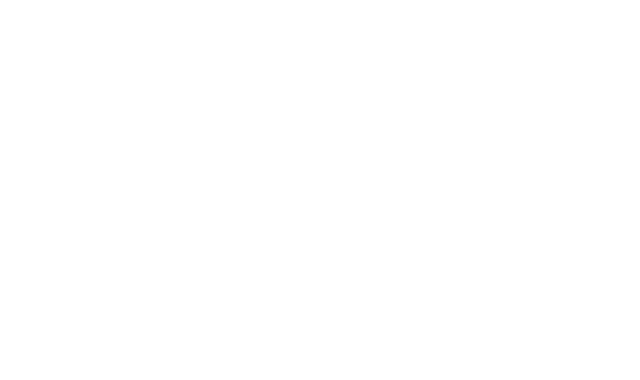
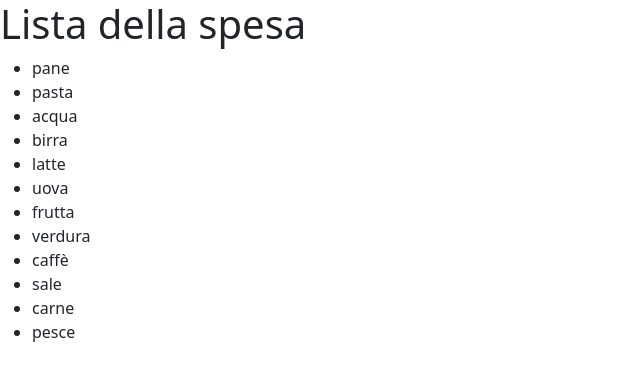
Before and after one commit to patrictobola/js-lista-spesa, a plain HTML site: page index.html in a window 1280 px wide. Shown: the whole page, without its empty margins (0-640 px from the left). Drawn offline with nearby package versions, Linux system fonts and the light colour scheme.

Commit message:
list done with for loop

```diff
--- a/index.html
+++ b/index.html
@@ -16,7 +16,8 @@
 </head>
 
 <body>
-
+    <h1>Lista della spesa</h1>
+    <div id="list"></div>
     <script src="js/script.js"></script>
 </body>
 
--- a/js/script.js
+++ b/js/script.js
@@ -1 +1,13 @@
 console.log('JS OK')
+
+const listContainer = document.getElementById('list');
+
+const shoppingList = ['pane', 'pasta', 'acqua', 'birra', 'latte', 'uova', 'frutta', 'verdura', 'caffè', 'sale', 'carne', 'pesce', ];
+
+listItems = `<ul>`
+for (let i = 0; i < shoppingList.length; i++){
+    listItems += `<li>${shoppingList[i]}</li>`
+}
+listItems += `</ul>`
+
+listContainer.innerHTML = listItems;
```
Also changed, not shown: 1 other file.
